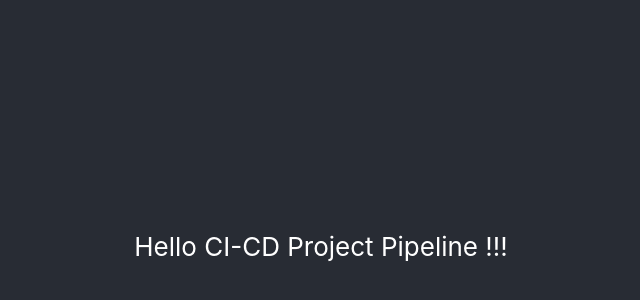
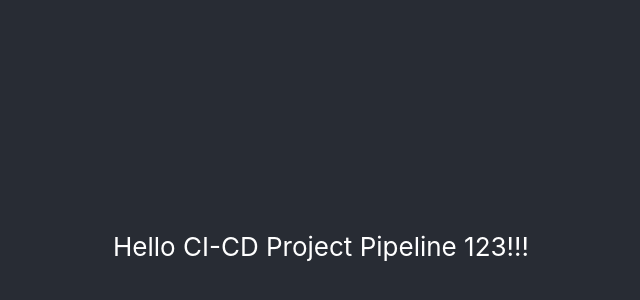
Before and after one commit to ravindunimi/cicd-test-server, a React (Create React App) app: page / in a window 1280 px wide. Shown: the part 154-454 px from the top of the page, without its empty margins (319-959 px from the left). Built offline with nearby package versions, Linux system fonts and the light colour scheme.

Commit message:
modified Pipeline

```diff
--- a/src/App.js
+++ b/src/App.js
@@ -4,7 +4,7 @@ import "./App.css";
 function App() {
   return (
     <div className="App">
-      <header className="App-header">Hello CI-CD Project Pipeline !!!</header>
+      <header className="App-header">Hello CI-CD Project Pipeline 123!!!</header>
     </div>
   );
 }
```
